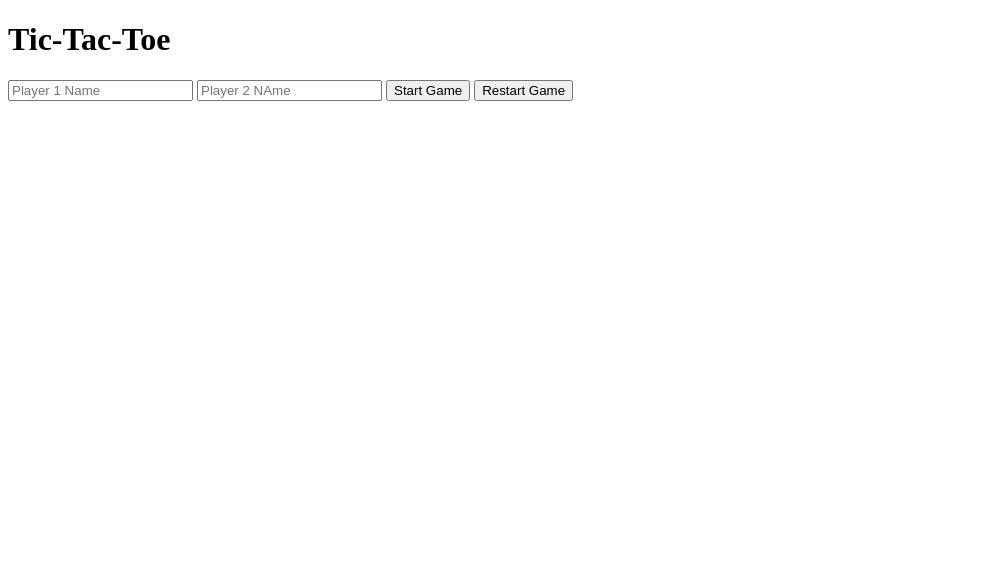
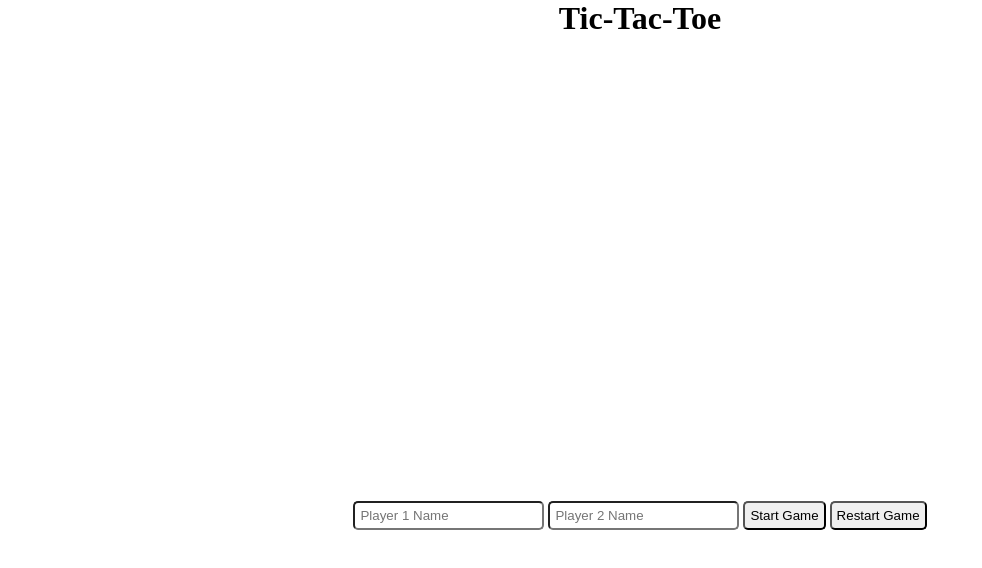
Before and after one commit to Mogle7Arkad/my_tictactoe, a plain HTML site: page index.html in a window 1280 px wide. Shown: the whole page, without its empty margins (0-982 px from the left). Drawn offline with Linux system fonts and the light colour scheme.

Commit message:
effected changes on the html and css file

```diff
--- a/index.html
+++ b/index.html
@@ -12,8 +12,8 @@
         <div id="gameboard"></div>
         <div id="controls">
             <input type="text" id="player1" placeholder="Player 1 Name">
-            <input type="text" id="player2" placeholder="Player 2 NAme">
-            <button id="star-btn">Start Game</button>
+            <input type="text" id="player2" placeholder="Player 2 Name">
+            <button id="start-btn">Start Game</button>
             <button id="restart-btn">Restart Game</button>
         </div>
         <div id="message"></div>
--- a/style.css
+++ b/style.css
@@ -0,0 +1,43 @@
+*{
+    margin: 0;
+    padding: 0;
+    box-sizing: border-box;
+}
+
+#gameboard{
+    display: grid;
+    height: 400px;
+    width: 400px;
+    grid-template-columns: 1fr 1fr 1fr;
+    grid-template-rows: 1fr 1fr 1fr;
+    margin: 32px 0;
+    margin-left: 35%;
+}
+#header{
+    text-align: center;
+}
+.square{
+    display: flex;
+    flex-wrap: wrap;
+    border: 1px solid black;
+    justify-content: center;
+    font-size: 80px;
+    text-align: center;
+    background-color: white;
+    height: 130px;
+    width: 130px;
+}
+#controls{
+
+    padding-bottom: 10px;
+    gap: 5px;
+    text-align: center;
+}
+input, button{
+    padding: 5px;
+    border-radius: 5px;
+}
+#message{
+    text-align: center;
+    font-size: 24px;
+}
```
